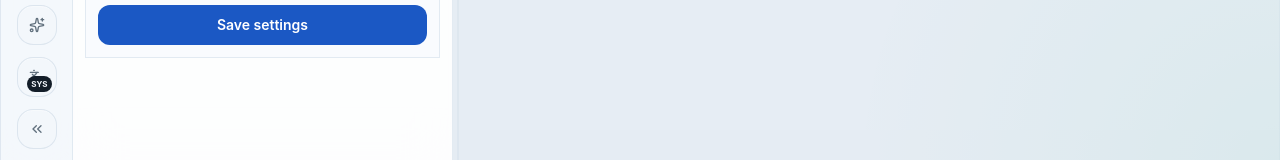
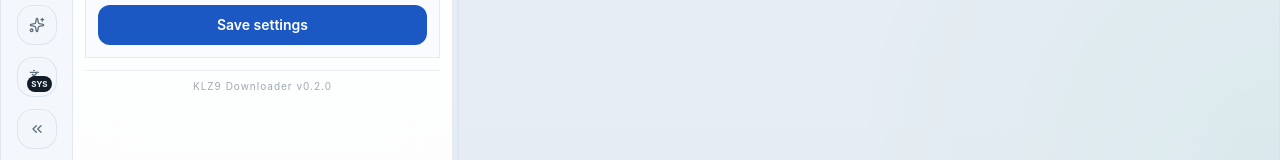
Before and after one commit to SakagamiJun/rawmanga-download-go, a React (Vite) app in the folder frontend/: page / in a window 1280 px wide. Both pictures are taken after a click on the button "Settings". Shown: the part 634-794 px from the top of the page. Built offline with nearby package versions, Linux system fonts and the light colour scheme.

Commit message:
feat(settings): dynamically fetch version from wails.json in backend

```diff
--- a/frontend/src/App.tsx
+++ b/frontend/src/App.tsx
@@ -109,6 +109,11 @@ export default function App() {
   const settingsQuery = useQuery({
     queryKey: ["settings"],
     queryFn: () => appAdapter.getSettings(),
+  });
+
+  const versionQuery = useQuery({
+    queryKey: ["appVersion"],
+    queryFn: () => appAdapter.getAppVersion(),
   });
 
   const jobsQuery = useQuery({
@@ -891,7 +896,11 @@ export default function App() {
                         </PanelSection>
                       </div>
                     ) : settings ? (
-                      <SettingsForm settings={settings} onSave={(nextSettings) => settingsMutation.mutate(nextSettings)} />
+                      <SettingsForm
+                        settings={settings}
+                        onSave={(nextSettings) => settingsMutation.mutate(nextSettings)}
+                        version={versionQuery.data}
+                      />
                     ) : (
                       <div className="p-3">
                         <div className="border border-dashed border-border/60 px-3 py-5 text-sm text-muted-foreground">
@@ -1093,7 +1102,15 @@ function LibraryGrid({
   );
 }
 
-function SettingsForm({ settings, onSave }: { settings: AppSettings; onSave: (settings: AppSettings) => void }) {
+function SettingsForm({
+  settings,
+  onSave,
+  version,
+}: {
+  settings: AppSettings;
+  onSave: (settings: AppSettings) => void;
+  version?: string;
+}) {
   const { t } = useTranslation();
   const [form, setForm] = useState(settings);
 
@@ -1192,6 +1209,12 @@ function SettingsForm({ settings, onSave }: { settings: AppSettings; onSave: (se
           </Button>
         </form>
       </PanelSection>
+
+      {version && (
+        <div className="pt-2 text-center text-[10px] tracking-[0.1em] text-muted-foreground/60 border-t border-border/40">
+          KLZ9 Downloader v{version}
+        </div>
+      )}
     </div>
   );
 }
--- a/frontend/src/lib/api/adapter.ts
+++ b/frontend/src/lib/api/adapter.ts
@@ -25,5 +25,6 @@ export interface AppAdapter {
   getReaderManifest(mangaID: string): Promise<ReaderManifest>;
   getReaderProgress(mangaID: string): Promise<ReaderProgress>;
   updateReaderProgress(input: ReaderProgress): Promise<ReaderProgress>;
+  getAppVersion(): Promise<string>;
   subscribe(eventName: string, callback: (payload: unknown) => void): () => void;
 }
--- a/frontend/src/lib/api/index.ts
+++ b/frontend/src/lib/api/index.ts
@@ -53,6 +53,9 @@ export const appAdapter: AppAdapter = {
   updateReaderProgress(input) {
     return currentAdapter().updateReaderProgress(input);
   },
+  getAppVersion() {
+    return currentAdapter().getAppVersion();
+  },
   subscribe(eventName, callback) {
     return currentAdapter().subscribe(eventName, callback);
   },
--- a/frontend/src/lib/api/mock-adapter.ts
+++ b/frontend/src/lib/api/mock-adapter.ts
@@ -232,6 +232,10 @@ export class MockAdapter implements AppAdapter {
     return progress;
   }
 
+  async getAppVersion() {
+    return "0.2.0";
+  }
+
   subscribe(eventName: string, callback: Listener) {
     const listeners = this.listeners.get(eventName) ?? new Set<Listener>();
     listeners.add(callback);
--- a/frontend/src/lib/api/wails-adapter.ts
+++ b/frontend/src/lib/api/wails-adapter.ts
@@ -66,6 +66,10 @@ export class WailsAdapter implements AppAdapter {
     return (await getWailsApp()?.UpdateReaderProgress?.(input)) as ReaderProgress;
   }
 
+  async getAppVersion() {
+    return ((await getWailsApp()?.GetAppVersion?.()) ?? "0.0.0") as string;
+  }
+
   subscribe(eventName: string, callback: (payload: unknown) => void) {
     const runtime = getWailsRuntime();
     const unsubscribe = runtime?.EventsOn?.(eventName, callback);
```
Also changed, not shown: 1 other file (tests, documents, lock files or other folders).
